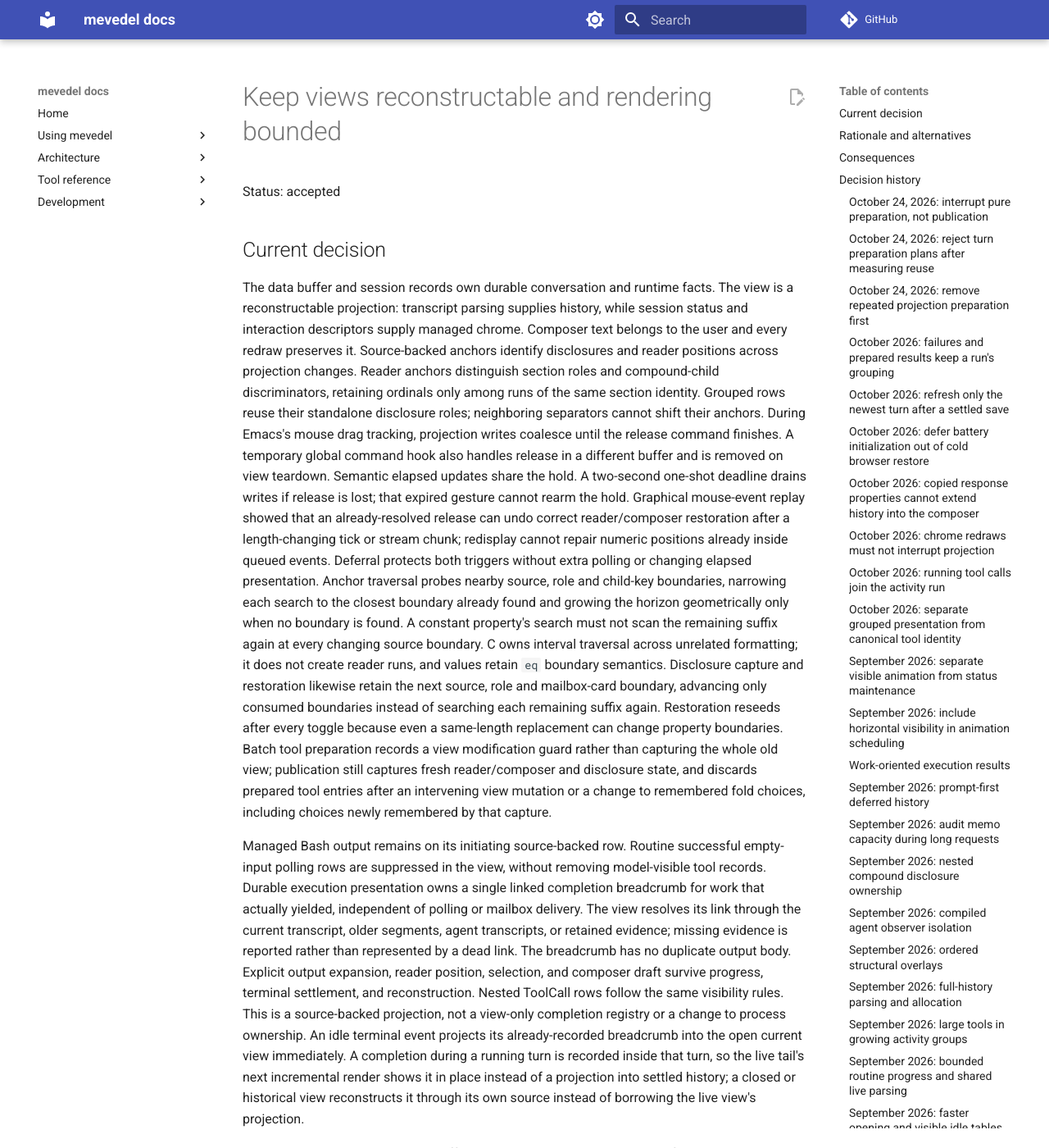
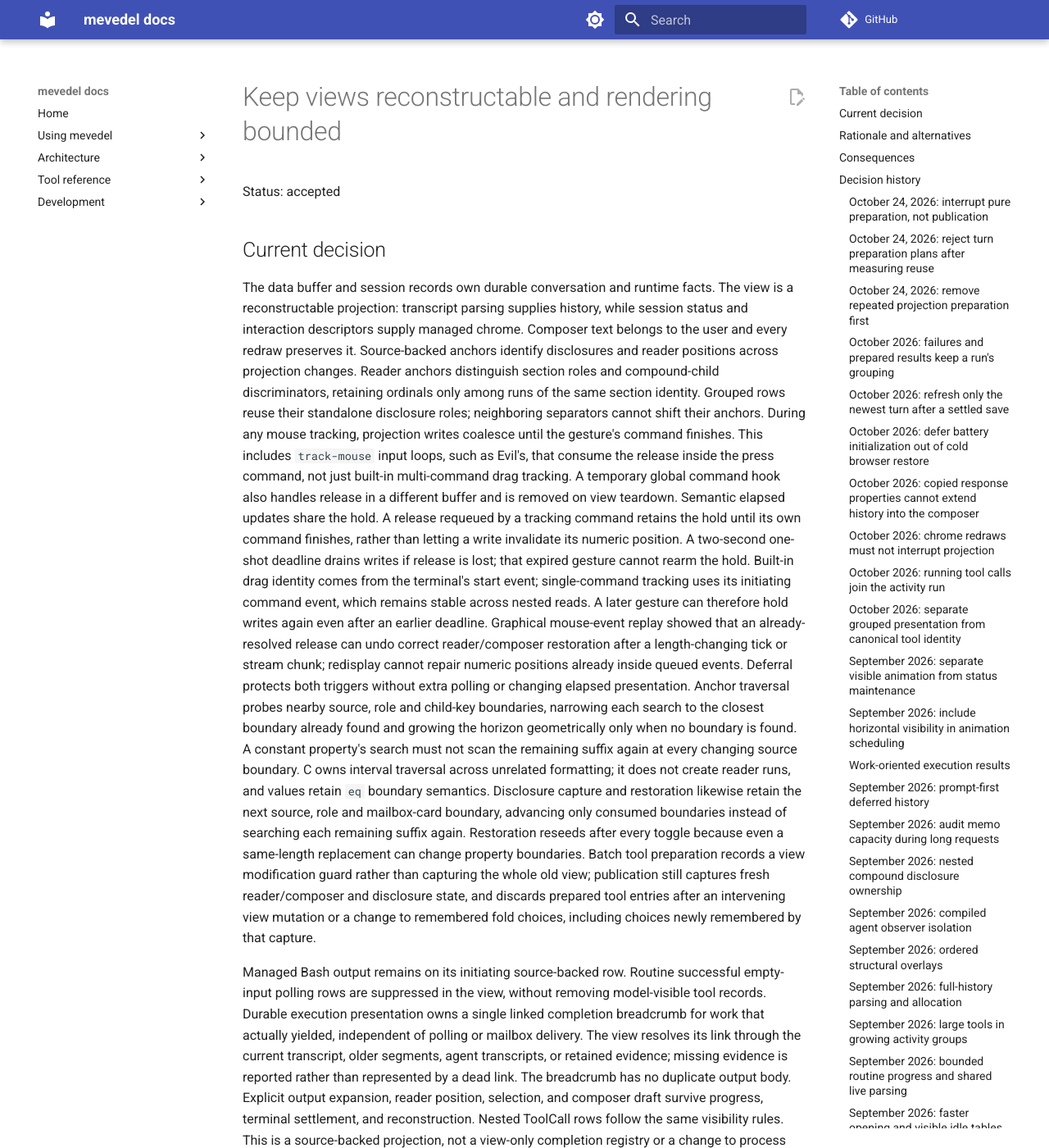
Before and after one commit to FrauH0lle/mevedel, an MkDocs documentation site: the page built from docs/adr/0119-keep-views-reconstructable-and-rendering-bounded.md, in a window 1280 px wide and 1400 px high. Shown: the whole window at 82% size. Built offline with MkDocs 1.6.1 and Material for MkDocs 9.7.7, drawn with Linux system fonts in a browser that asks for light colours; comment, search, counter and statistics services are not loaded.

Commit message:
fix(view): Preserve clicks across macro-tracked focus resumes
Evil reads a mouse release while track-mouse is t, then can hand the release back to the command loop. Keep projection writes held for both phases so a deferred focus catch-up cannot invalidate queued numeric positions. Identify each tracking style separately so the deadline expires one gesture without disabling later holds.

* mevedel-view-render.el (mevedel-view-render--mouse-gesture): Identify
macro gestures separately from built-in multi-command drag tracking.

(mevedel-view-render--mouse-held-p, mevedel-view-render--queued-mouse-release-p)
(mevedel-view-render--resume-after-mouse): Cover macro tracking and queued
release handoff while retaining the bounded hold.

* test/test-mevedel-view-mouse.el: Replay deferred focus resumes through real
graphical commands and timers, including requeued releases and buttons.

* test/test-mevedel-view-render-reentry.el: Cover gesture identity, expiry,
nested hooks and writers, and queued input.

* docs/view.md, docs/adr/0119-keep-views-reconstructable-and-rendering-bounded.md:
Document the tracking and handoff contract.

Validation: full check passes (12,765 ERT results, zero unexpected); graphical fixture passes all 65 cases; isolated real Evil passes 18 cases versus 15 failures on unfixed master; allocation gate passes unchanged budgets.

```diff
--- a/docs/adr/0119-keep-views-reconstructable-and-rendering-bounded.md
+++ b/docs/adr/0119-keep-views-reconstructable-and-rendering-bounded.md
@@ -12,15 +12,22 @@
 anchors distinguish section roles and compound-child discriminators, retaining
 ordinals only among runs of the same section identity. Grouped rows reuse their
 standalone disclosure roles; neighboring separators cannot shift their anchors.
-During Emacs's mouse drag tracking, projection writes coalesce until the release
-command finishes. A temporary global command hook also handles release in a
+During any mouse tracking, projection writes coalesce until the gesture's command
+finishes. This includes `track-mouse` input loops, such as Evil's, that consume
+the release inside the press command, not just built-in multi-command drag
+tracking. A temporary global command hook also handles release in a
 different buffer and is removed on view teardown. Semantic elapsed updates share
-the hold. A two-second one-shot deadline drains writes if release is lost;
-that expired gesture cannot rearm the hold. Graphical mouse-event replay showed that an
-already-resolved release can undo correct reader/composer restoration after a
-length-changing tick or stream chunk; redisplay cannot repair numeric positions
-already inside queued events. Deferral protects both triggers without extra
-polling or changing elapsed presentation.
+the hold. A release requeued by a tracking command retains the hold until its
+own command finishes, rather than letting a write invalidate its numeric position.
+A two-second one-shot deadline drains writes if release is lost;
+that expired gesture cannot rearm the hold. Built-in drag identity comes from
+the terminal's start event; single-command tracking uses its initiating command
+event, which remains stable across nested reads. A later gesture can therefore
+hold writes again even after an earlier deadline. Graphical mouse-event replay
+showed that an already-resolved release can undo correct reader/composer
+restoration after a length-changing tick or stream chunk; redisplay cannot repair
+numeric positions already inside queued events. Deferral protects both triggers
+without extra polling or changing elapsed presentation.
 Anchor traversal probes nearby source, role and child-key boundaries, narrowing
 each search to the closest boundary already found and growing the horizon
 geometrically only when no boundary is found. A constant property's search must
```
Also changed, not shown: docs/view.md (+8 -3 lines), 3 other files.
